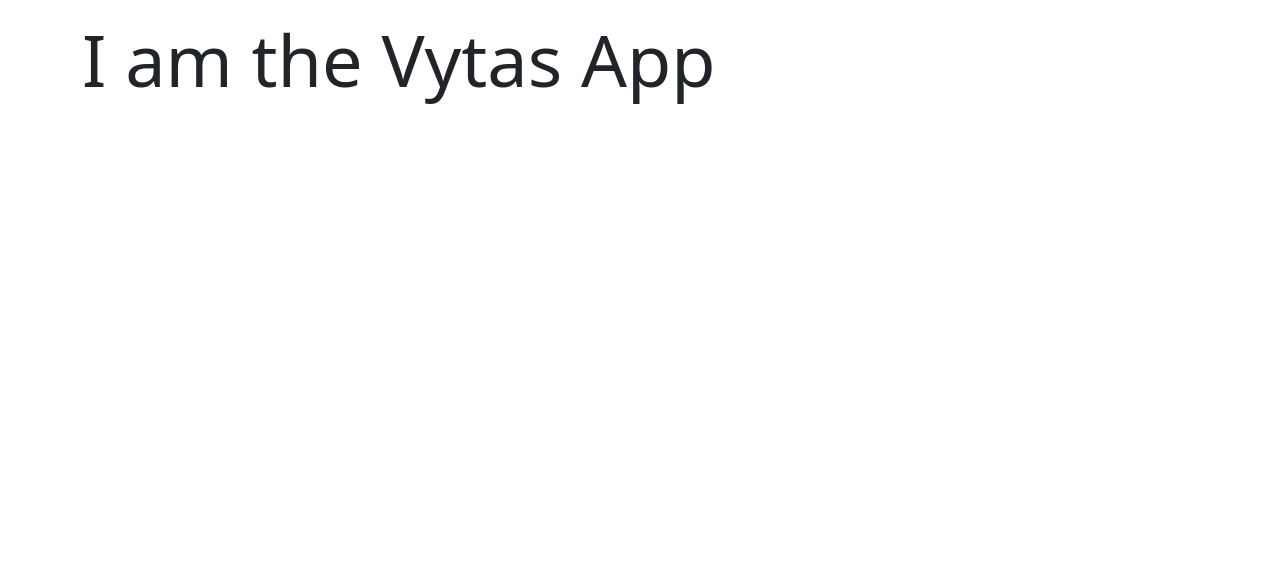
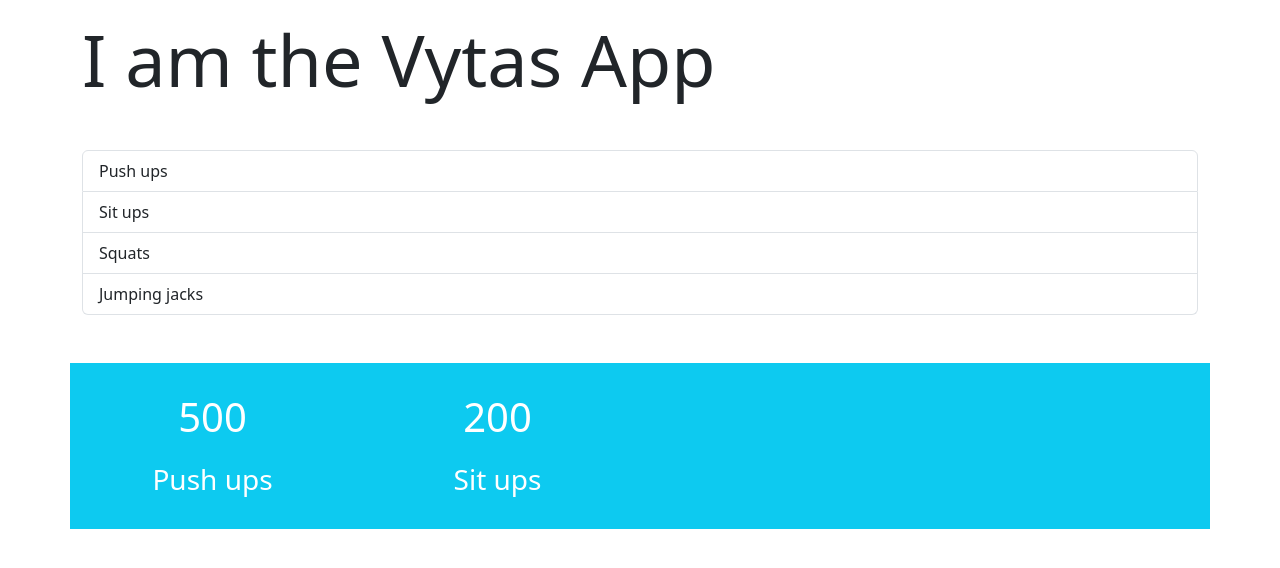
Before and after one commit to MariusCodeAcademy/type19_03_react_loops_cond_map_filter, a React (Vite) app: page / in a window 1280 px wide. Shown: the top 568 px of the page. Built offline with nearby package versions, Linux system fonts and the light colour scheme.

Commit message:
Add countersDataArr and OneLi component

```diff
--- a/src/App.jsx
+++ b/src/App.jsx
@@ -1,9 +1,41 @@
 import './style/App.css';
 
+function OneLi(props) {
+  console.log('props ===', props);
+  return <li className='list-group-item'>One LI</li>;
+}
+
 export default function App() {
+  const countersDataArr = [
+    { id: 1, title: 'Push ups', value: 500 },
+    { id: 2, title: 'Sit ups', value: 200, color: 'bg-success' },
+    { id: 3, title: 'Squats', value: 300 },
+    { id: 4, title: 'Jumping jacks', value: 100 },
+  ];
+
   return (
     <div className='container'>
       <h1 className='display-2 mt-3'>I am the Vytas App</h1>
+
+      <ul className='list-group my-5  '>
+        {countersDataArr.map((cObj) => (
+          <li key={cObj.id} className='list-group-item'>
+            {cObj.title}
+          </li>
+          // <OneLi key={cObj.id} />
+        ))}
+      </ul>
+
+      <section className='row bg-info'>
+        <div className='col-3 text-center text-white p-4'>
+          <p className='lead fs-1 '>{countersDataArr[0].value}</p>
+          <h3 className='fs3'>{countersDataArr[0].title}</h3>
+        </div>
+        <div className='col-3 text-center text-white p-4'>
+          <p className='lead fs-1 '>{countersDataArr[1].value}</p>
+          <h3 className='fs3'>{countersDataArr[1].title}</h3>
+        </div>
+      </section>
     </div>
   );
 }
```
